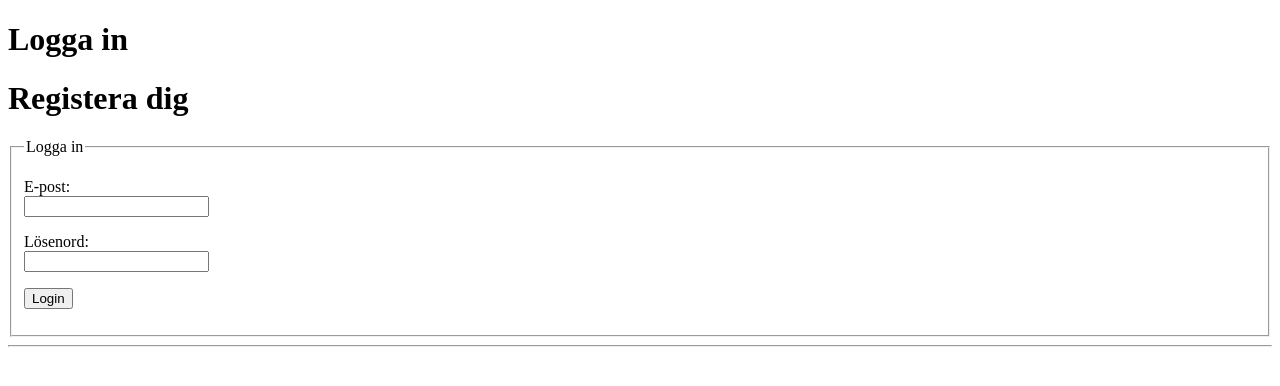
After one commit to brogeby/oltanken, a PHP site: page /oltanken/users-public/home-login-reg.php in a window 1280 px wide. The commit adds this page. Shown: the top 386 px of the page. Run offline with PHP 8.4, Linux system fonts and the light colour scheme; data that the repository does not hold is empty.

Commit message:
länk till login

```diff
--- a/ecommerce-template/public/parts/menu.php
+++ b/ecommerce-template/public/parts/menu.php
@@ -3,7 +3,7 @@
     <div class="overlay-content">
     <a href="index.php">Home</a>
     <a href="productlist.php">Products</a>
-    <a href="#">Log in</a>
+    <a href="home-login-reg.php">Log in</a>
     </div>
 </div>
 <header>
--- /dev/null
+++ b/ecommerce-template/public/users-public/home-login-reg.php
@@ -0,0 +1,44 @@
+<?php
+
+?>
+<!DOCTYPE html>
+<html lang="en">
+<head>
+    <meta charset="UTF-8">
+    <meta name="viewport" content="width=device-width, initial-scale=1.0">
+    <title>Öltanken - Logga in - Registera dig</title>
+</head>
+<body>
+    <h1>Logga in</h1>
+    <h1>Registera dig</h1>
+
+    <div id="content">
+        <article class="border">
+            <form method="POST" action="#">
+                <fieldset>
+                    <legend>Logga in</legend>
+
+                    <!-- Visa errormeddelanden -->
+                    <?=$msg?>
+
+                    <p>
+                        <label for="input1">E-post:</label> <br>
+                        <input type="text" class="text" name="email">
+                    </p>
+
+                    <p>
+                        <label for="input2">Lösenord:</label> <br>
+                        <input type="password" class="text" name="password">
+                    </p>
+
+                    <p>
+                        <input type="submit" name="doLogin" value="Login">
+                    </p>
+                </fieldset>
+            </form>
+
+            <hr>
+        </article>
+    </div>
+</body>
+</html>
--- a/ecommerce-template/src/dbconnect.php
+++ b/ecommerce-template/src/dbconnect.php
@@ -3,7 +3,7 @@
 $host 	  = 'localhost';
 $database = 'e_handel_uppgift';
 $user     = 'root';
-$password = '';
+$password = 'mysql';
 $charset  = 'utf8mb4';
 
 $dns 	  = "mysql:host={$host};dbname={$database};charset={$charset}";
```
Also changed, not shown: 3 other files.
